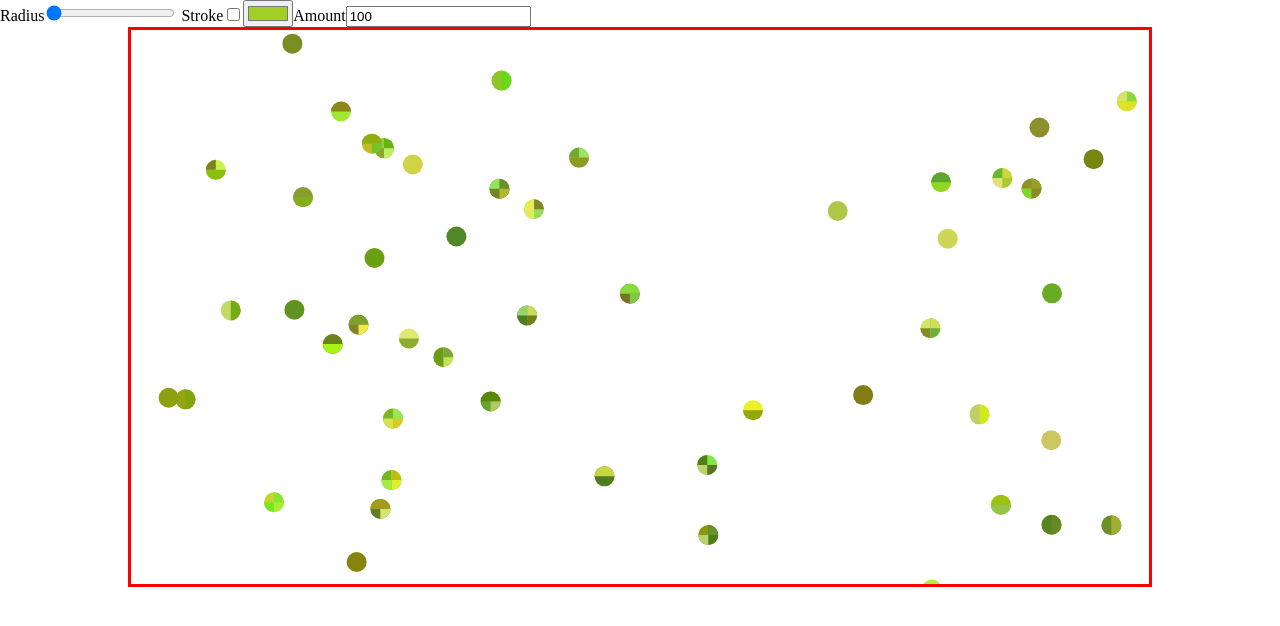
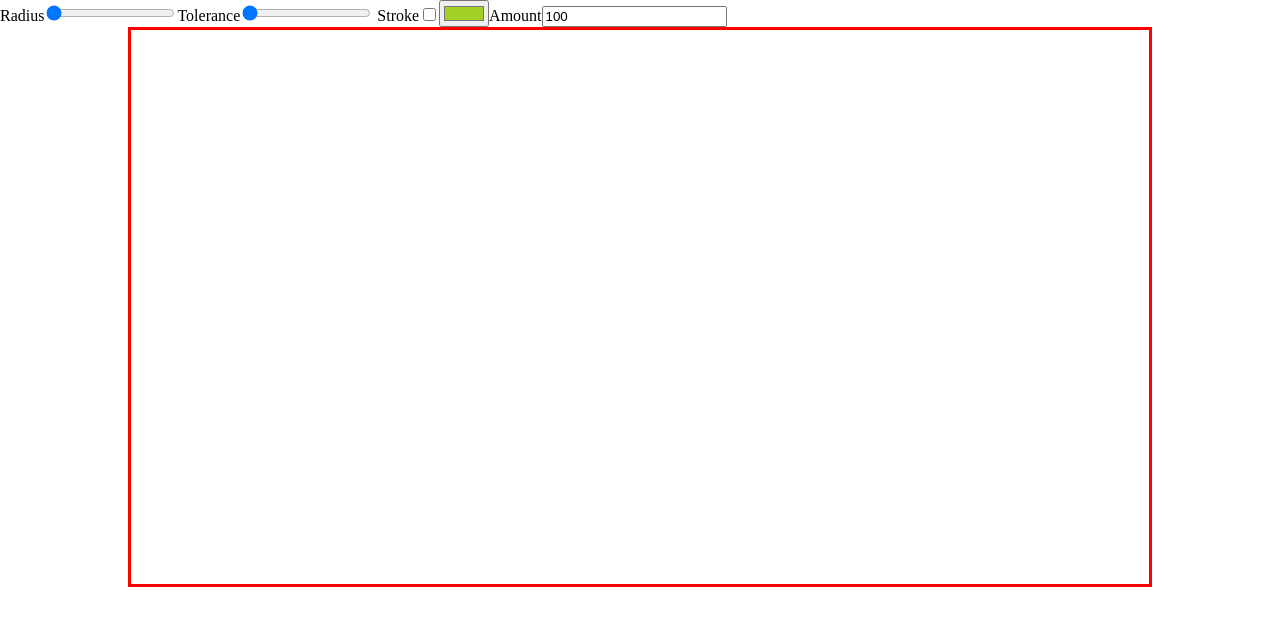
Before and after one commit to SiemDW/Art-Platform, a React (Vite) app: page / in a window 1280 px wide. Shown: the top 626 px of the page. Built offline with nearby package versions, Linux system fonts and the light colour scheme.

Commit message:
added radius tolerance slider and fixed negative radius bug

```diff
--- a/src/App.jsx
+++ b/src/App.jsx
@@ -5,11 +5,13 @@ import RangeSlider from "./components/RangeSlider";
 import StrokeCheck from "./components/StrokeCheck";
 import ColorPicker from "./components/ColorPicker";
 import NumberPicker from "./components/NumberPicker";
+import ToleranceSlider from "./components/ToleranceSlider";
 
 
 
 
-const generateCirle = (color, radius, strokeCheck,rotations) => {
+
+const generateCirle = (color, radius, strokeCheck,rotations,tolerance) => {
   const arcsChoice = [
     "full",
     {
@@ -34,19 +36,21 @@ const generateCirle = (color, radius, strokeCheck,rotations) => {
      x: Math.random() * 1000,
      y: Math.random() * 1000,
      color: RandomColorValueInRange(hexToHSL(color)),
-     radius,
+     radius: addTolerance(radius,tolerance),
      rotations: rotations[Math.floor(Math.random() * 3.999)],
      arcs: arcsChoice[Math.floor(Math.random() * 3.999)],
      strokeCheck,
      strokeColor: RandomColorValueInRange(hexToHSL(color)),
    };};
 
-const generateCirles = (amount,color,radius,strokeCheck) => {
+const generateCirles = (amount,color,radius,strokeCheck,tolerance) => {
   const rotateAmount = [0, 90, 180, 270]
 
   const arr = new Array(amount).fill(null);
-  return arr.map(() => generateCirle(color,radius,strokeCheck,rotateAmount));
+  return arr.map(() => generateCirle(color,radius,strokeCheck,rotateAmount,tolerance));
 };
+
+
 
 
 const hexToHSL = (H) => {
@@ -131,24 +135,58 @@ const RandomColorValueInRange = (hslColor) => {
   );
 };
 
+const addTolerance = (radius,tolerance) =>{
+   let min =0;
+   let max = 0;
+   if (radius - tolerance <= 0) {
+     min = 0;
+   } else {
+     min = radius - tolerance;
+   }
+
+
+
+    max = radius + tolerance
+
+   return  Math.random() * (max - min) + min;
+
+
+}
+
 
 
 
 
 function App() {
+  const [tolerance, setTolerance] = useState(0);
   const [amount, setAmount] = useState(100);
-  const [radius, setRadius] = useState(10);
+  const [radius, setRadius] = useState(0);
   const [strokeCheck, setStrokeCheck] = useState(false);
   const [color, setColor] = useState('#a2d025');
-  const [circles, setCircles] = useState(generateCirles(amount,color,radius,strokeCheck));
+  const [circles, setCircles] = useState(generateCirles(amount,color,radius,strokeCheck,tolerance));
 
 
-  const handleRangeChange = (value) => {
+  const handleRangeChange = (value,oldValue,min,max,step) => {
     const tmp = [...circles];
-    console.log(tmp)
+
 ;    const updated = tmp.map((circle) => {
       const tmpCircle = { ...circle };
-      tmpCircle.radius = value;
+
+    if (value < oldValue && tolerance > 0) {
+      tmpCircle.radius = tmpCircle.radius;
+      value = oldValue;
+    }
+
+      else if (value > oldValue) {
+      const difference = value - oldValue;
+       tmpCircle.radius = tmpCircle.radius + difference;
+
+     }
+     else if(value < oldValue && tolerance ===0){
+      tmpCircle.radius = value
+
+     }
+
       return tmpCircle;
     });
     setRadius(value);
@@ -179,8 +217,19 @@ function App() {
   const handleAmount = (amount) =>{
 
    setAmount(amount);
-   setCircles(generateCirles(amount,color,radius,strokeCheck));
+   setCircles(generateCirles(amount,color,radius,strokeCheck,tolerance));
 
+  }
+
+  const handleToleranceChange = (tolerance) =>{
+ const tmp = [...circles];
+  const updated = tmp.map((circle) => {
+    const tmpCircle = { ...circle };
+    tmpCircle.radius = addTolerance(radius,tolerance);
+    return tmpCircle;
+  });
+setCircles(updated);
+setTolerance(tolerance)
   }
 
 
@@ -202,6 +251,7 @@ function App() {
   return (
     <>
       <RangeSlider value={radius} onRangeChange={handleRangeChange} />
+      <ToleranceSlider   value={tolerance} onToleranceChange={handleToleranceChange} ></ToleranceSlider>
       <StrokeCheck  value={strokeCheck} onStrokeCheck={handleStrokeCheck} />
       <ColorPicker value={color} onColorChange={handleColorChange} />
       <NumberPicker value={amount} onNumberChange={handleAmount} />
--- a/src/components/Drawing.jsx
+++ b/src/components/Drawing.jsx
@@ -1,16 +1,18 @@
 const Drawing = ({ circles }) => {
 
-console.log(circles)
+
   return (
     <svg className="svg-container">
       {circles.map((circle, index) => {
+
+
         const pathArray = [
           <path
             d={
               "M" +
               circle.x.toString() +
               " " +
-              (circle.y + circle.radius).toString() +
+              (circle.y +  circle.radius).toString() +
               "A" +
               circle.radius.toString() +
               " " +
@@ -27,22 +29,24 @@ console.log(circles)
               circle.y.toString()
             }
             fill={circle.arcs.color}
+            strokeWidth="0"
+            stroke=""
           />,
           <path
             d={
               "M" +
-              (circle.x).toString() +
+              circle.x.toString() +
               " " +
-              (circle.y-circle.radius).toString() +
+              (circle.y - circle.radius).toString() +
               "A" +
               circle.radius.toString() +
               " " +
               circle.radius.toString() +
               " " +
               ",0, 0, 1," +
-              (circle.x+circle.radius).toString() +
+              (circle.x + circle.radius).toString() +
               " " +
-              (circle.y).toString() +
+              circle.y.toString() +
               " " +
               "L" +
               circle.x.toString() +
@@ -50,6 +54,8 @@ console.log(circles)
               circle.y.toString()
             }
             fill={circle.arcs.color2}
+            strokeWidth="0"
+            stroke=""
           />,
           <path
             d={
@@ -73,15 +79,17 @@ console.log(circles)
               circle.y.toString()
             }
             fill={circle.arcs.color3}
+            strokeWidth="0"
+            stroke=""
           />,
-
         ];
         ;
 
         return (
           <g
             transform={
-              "rotate(" + circle.rotations.toString() +
+              "rotate(" +
+              circle.rotations.toString() +
               " " +
               circle.x.toString() +
               " " +
@@ -94,13 +102,25 @@ console.log(circles)
               cx={circle.x}
               cy={circle.y}
               r={circle.radius}
-              stroke={circle.strokeCheck ? circle.strokeColor : ""}
               fill={circle.color}
             />
-            {circle.arcs.type === "half" || circle.arcs.type === "third" || circle.arcs.type === "quarter"? pathArray[0] : null}
-            {circle.arcs.type === "third" || circle.arcs.type ===  "quarter" ? pathArray[1] : null}
+            {circle.arcs.type === "half" ||
+            circle.arcs.type === "third" ||
+            circle.arcs.type === "quarter"
+              ? pathArray[0]
+              : null}
+            {circle.arcs.type === "third" || circle.arcs.type === "quarter"
+              ? pathArray[1]
+              : null}
             {circle.arcs.type === "quarter" ? pathArray[2] : null}
-
+            <circle
+              cx={circle.x}
+              cy={circle.y}
+              r={circle.radius}
+              fillOpacity = "0"
+              strokeWidth="3"
+              stroke={circle.strokeCheck ? circle.strokeColor : ""}
+            />
           </g>
         );
       })}
--- a/src/components/RangeSlider.jsx
+++ b/src/components/RangeSlider.jsx
@@ -4,10 +4,12 @@ return (
     <span>Radius</span>
     <input
       type="range"
-      min={10}
-      max={50}
+      min={0}
+      max={100}
       value={value}
-      onChange={(e) => onRangeChange(parseInt(e.target.value, 10))}
+      step= {1}
+
+      onChange={(e) => onRangeChange(parseInt(e.target.value, 10),value,0,100,1)}
     />
   </label>
 );
--- /dev/null
+++ b/src/components/ToleranceSlider.jsx
@@ -0,0 +1,18 @@
+
+const ToleranceSlider = ({ value, onToleranceChange }) => {
+  return (
+    <label>
+      <span>Tolerance</span>
+      <input
+
+        type="range"
+        min={0}
+        max={100}
+        value={value}
+        onChange={(e) => onToleranceChange(parseInt(e.target.value, 10))}
+      />
+    </label>
+  );
+};
+
+export default ToleranceSlider;
```
